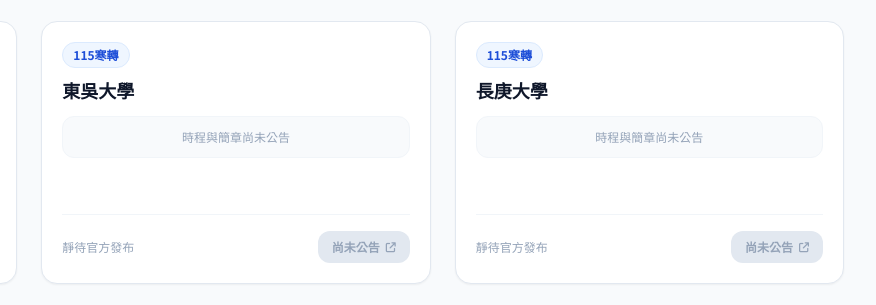
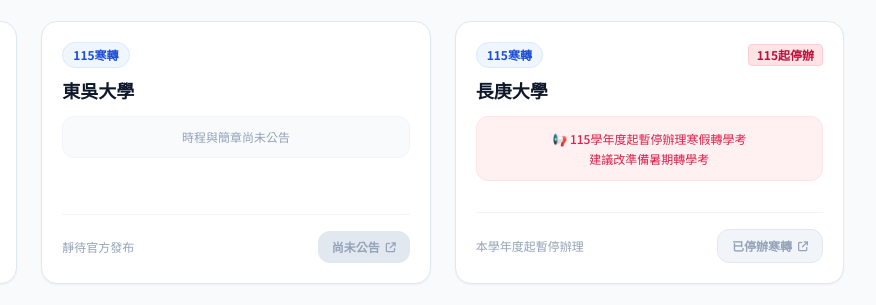
Before and after one commit to tkblong-men/winter-transfer-exam, a plain HTML site: page index.html in a window 1280 px wide. Shown: the part 3178-3483 px from the top of the page, 404-1280 px from the left. Drawn offline with nearby package versions, Linux system fonts and the light colour scheme.

Commit message:
Update index.html

```diff
--- a/index.html
+++ b/index.html
@@ -259,27 +259,32 @@
 
             if (noResults) noResults.classList.add('hidden');
 
-            // Render Cards
+// Render Cards
             cardContainer.innerHTML = dataToRender.map(school => {
+                const isSuspended = school.isSuspended;
                 const hasTime = school.reg !== '-' || school.docDeadline !== '-' || school.exam !== '-';
-                const isAvailable = hasTime && school.hasBrochure;
+                const isAvailable = !isSuspended && hasTime && school.hasBrochure;
 
-                const btnClass = isAvailable
-                    ? "bg-blue-600 hover:bg-blue-700 text-white shadow-sm"
-                    : "bg-slate-200 text-slate-400 cursor-not-allowed pointer-events-none";
+                const btnClass = isSuspended
+                    ? "bg-slate-100 text-slate-400 border border-slate-200 cursor-not-allowed pointer-events-none"
+                    : (isAvailable ? "bg-blue-600 hover:bg-blue-700 text-white shadow-sm" : "bg-slate-200 text-slate-400 cursor-not-allowed pointer-events-none");
 
-                const btnText = isAvailable ? "查看簡章" : "尚未公告";
+                const btnText = isSuspended ? "已停辦寒轉" : (isAvailable ? "查看簡章" : "尚未公告");
                 const examBadgeHtml = getExamBadge(school.exam);
 
                 return `
-                <div class="school-card bg-white rounded-2xl p-5 border ${school.hasExam ? 'border-amber-300 bg-amber-50/30' : 'border-slate-200'} shadow-sm flex flex-col justify-between">
+                <div class="school-card bg-white rounded-2xl p-5 border ${isSuspended ? 'border-slate-200 bg-slate-50/50' : (school.hasExam ? 'border-amber-300 bg-amber-50/30' : 'border-slate-200')} shadow-sm flex flex-col justify-between">
                     <div>
                         <div class="flex items-center justify-between mb-2">
                             <span class="text-xs font-semibold px-2.5 py-1 rounded-full bg-blue-50 text-blue-700 border border-blue-100">115寒轉</span>
-                            ${examBadgeHtml}
+                            ${isSuspended ? '<span class="text-xs font-bold px-2 py-0.5 rounded bg-rose-100 text-rose-700 border border-rose-200">115起停辦</span>' : examBadgeHtml}
                         </div>
                         <h4 class="text-lg font-bold text-slate-900 mb-3">${school.name}</h4>
-                        ${hasTime ? `
+                        ${isSuspended ? `
+                            <div class="text-xs text-rose-600 bg-rose-50 p-3 rounded-xl mb-3 border border-rose-100 text-center font-medium leading-relaxed">
+                                📢 115學年度起暫停辦理寒假轉學考<br>建議改準備暑期轉學考
+                            </div>
+                        ` : (hasTime ? `
                             <div class="space-y-1.5 text-xs text-slate-600 bg-white p-3 rounded-xl mb-3 border border-slate-100 shadow-sm">
                                 <div class="flex justify-between"><span>報名時間：</span><span class="font-semibold text-slate-800">${school.reg}</span></div>
                                 <div class="flex justify-between"><span>書審截止：</span><span class="font-semibold text-slate-800">${school.docDeadline}</span></div>
@@ -289,10 +294,10 @@
                             <div class="text-xs text-slate-400 bg-slate-50 p-3 rounded-xl mb-3 border border-slate-100 text-center">
                                 時程與簡章尚未公告
                             </div>
-                        `}
+                        `)}
                     </div>
                     <div class="pt-4 border-t border-slate-100 flex items-center justify-between">
-                        <span class="text-xs text-slate-400">${hasTime ? (school.hasBrochure ? '已有詳細時程' : '時程已出，待簡章') : '靜待官方發布'}</span>
+                        <span class="text-xs text-slate-400">${isSuspended ? '本學年度起暫停辦理' : (hasTime ? (school.hasBrochure ? '已有詳細時程' : '時程已出，待簡章') : '靜待官方發布')}</span>
                         <a href="${isAvailable ? school.link : '#'}" ${isAvailable ? 'target="_blank" rel="noopener noreferrer"' : ''}
                             class="inline-flex items-center gap-1.5 px-3.5 py-2 text-xs font-bold rounded-xl transition ${btnClass}">
                             <span>${btnText}</span>
```
